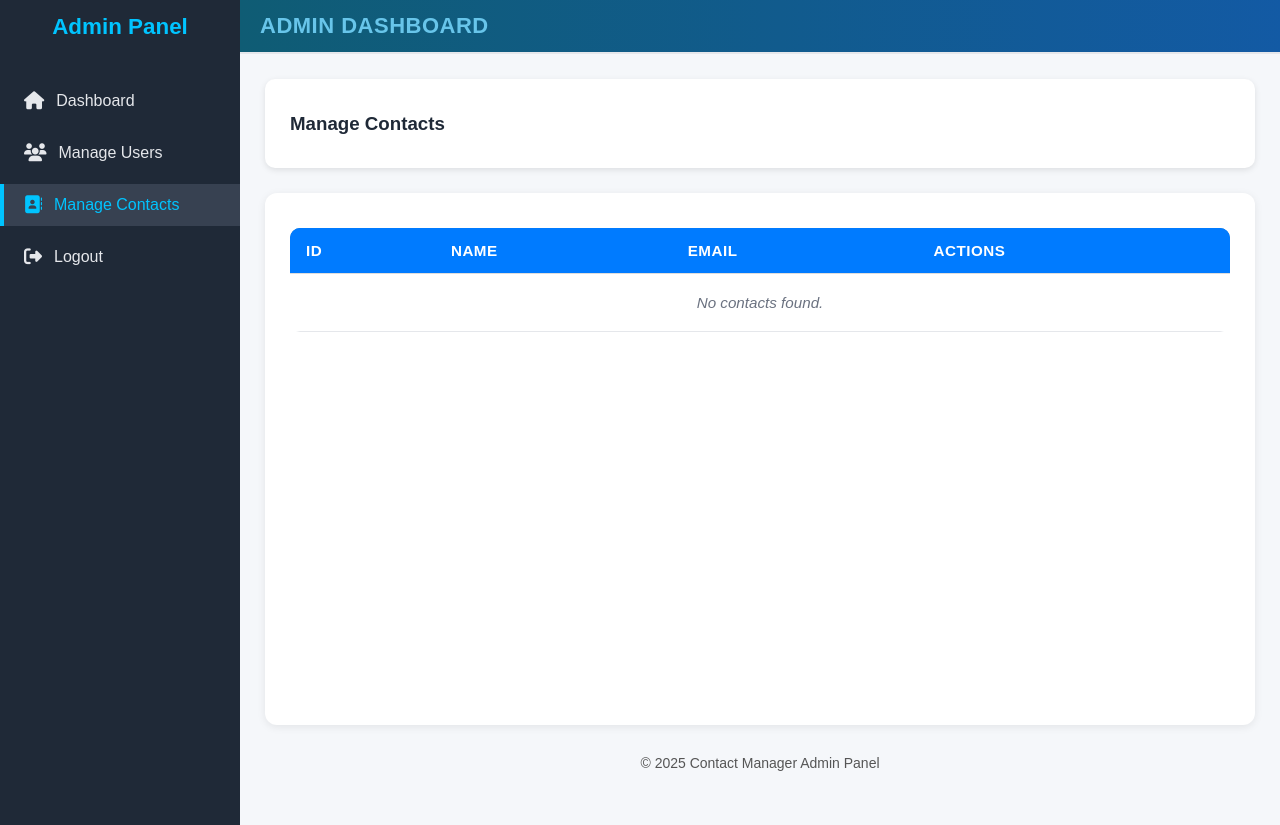
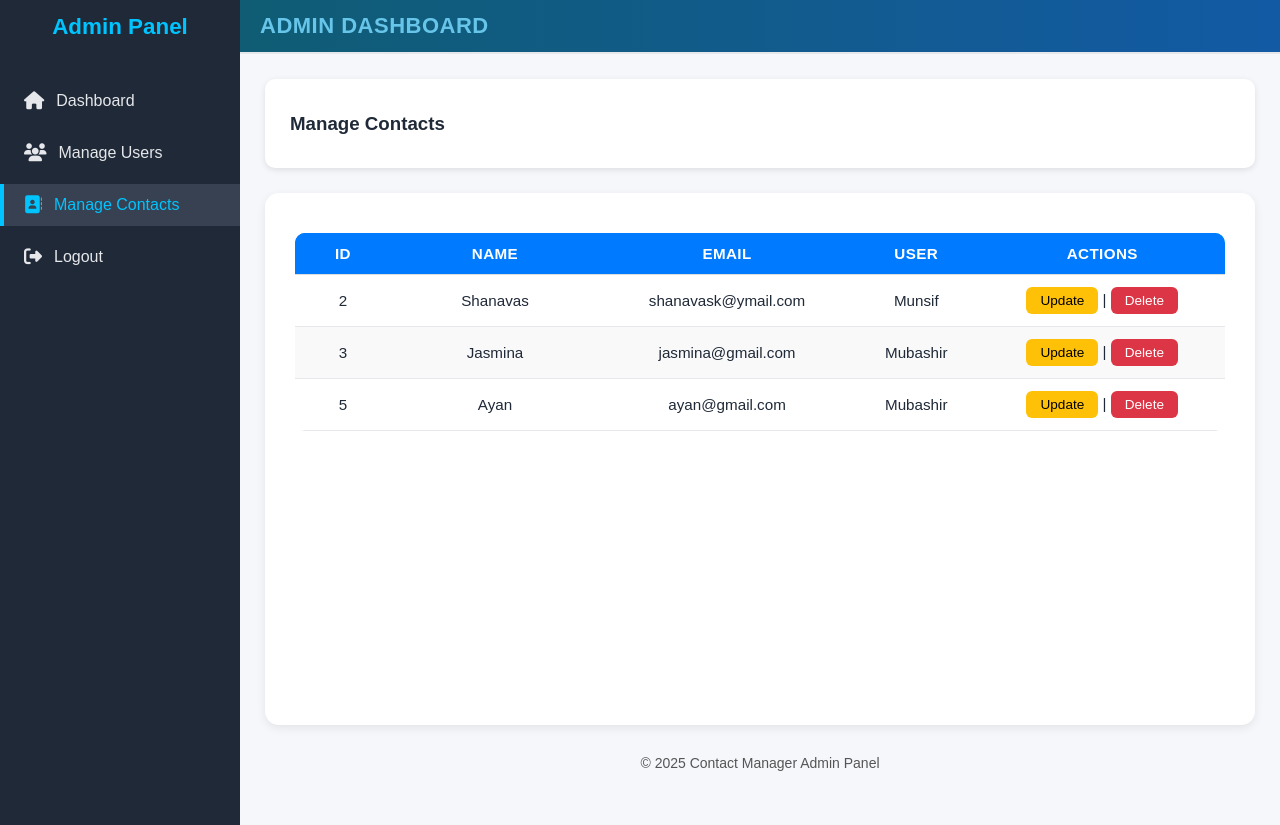
Before and after one commit to Muhsinakp123/Contact-Manager, a Django app: page /admin_contacts/ in a window 1280 px wide. Run offline with Django 5.2, Linux system fonts and the light colour scheme; a user stored in the database is signed in; data comes from the database, SQL or seed files in the repository; both versions use the stored data as it was after the commit; some libraries are stand-ins or nearby versions.

Commit message:
'fourth'

```diff
--- a/contact_manager/CM_app/static/css/admin.css
+++ b/contact_manager/CM_app/static/css/admin.css
@@ -3,19 +3,15 @@
   font-size: 22px;
   font-weight: 600;
   color: #68c5ea;
-  margin: 0 0 25px 0;              /* remove top and side gaps */
+  margin: 0 0 25px 0;
   text-transform: uppercase;
   letter-spacing: 0.5px;
   background: linear-gradient(90deg, #0f5c74, #135aa6);
-
-  /* 👇 make it stretch full width */
-  width: calc(100% + 50px);        /* extends beyond .main-content padding */
-  margin-left: -25px;              /* pull to touch sidebar */
-  padding: 13px 20px;              /* re-add inner spacing for text */
-  border-bottom: 2px solid #e5e7eb; /* subtle separator line */
+  width: calc(100% + 50px);
+  margin-left: -25px;
+  padding: 13px 20px;
+  border-bottom: 2px solid #e5e7eb;
 }
-
-
 
 /* ===== Layout ===== */
 .dashboard-container {
@@ -23,8 +19,8 @@
   min-height: 100vh;
   background-color: #f5f7fa;
   font-family: "Poppins", sans-serif;
-  width: 100vw;             /* full viewport width */
-  overflow: hidden;         /* remove scrollbars from flex container */
+  width: 100vw;
+  overflow: hidden;
 }
 
 /* ===== Sidebar ===== */
@@ -84,9 +80,9 @@
 .main-content {
   flex-grow: 1;
   padding: 25px;
-  min-height: 100vh;         /* Take full screen height */
+  min-height: 100vh;
   display: flex;
-  flex-direction: column;    /* Stack content vertically */
+  flex-direction: column;
 }
 
 /* ===== Topbar ===== */
@@ -177,93 +173,195 @@
   text-align: center;
   color: #6b7280;
   font-size: 0.9rem;
-  margin-top: auto;          /* Pushes footer to the bottom */
+  margin-top: auto;
   padding: 15px 0;
 }
 
+/* ============================
+   Manage Users & Contacts Page
+===============================*/
 
-
-
-/* contact and users lists */
-
-/* ===== Admin Table Section ===== */
+/* Section Container */
 .table-section {
   background: #ffffff;
-  border-radius: 12px;
-  padding: 25px;
-  box-shadow: 0 2px 8px rgba(0, 0, 0, 0.08);
+  border-radius: 14px;
+  padding: 25px 30px;
+  box-shadow: 0 3px 10px rgba(0, 0, 0, 0.08);
   flex-grow: 1;
+  transition: all 0.3s ease;
 }
 
-/* ===== Table Style ===== */
+.table-section:hover {
+  box-shadow: 0 4px 14px rgba(0, 0, 0, 0.12);
+}
+
+/* Admin Table */
 .admin-table {
   width: 100%;
   border-collapse: collapse;
-  margin-top: 10px;
+  margin-top: 15px;
   font-size: 0.95rem;
   border-radius: 10px;
   overflow: hidden;
 }
 
-/* ===== Table Header ===== */
+/* Table Header */
 .admin-table thead {
-  background-color: #1f78c9;
+  background: linear-gradient(90deg, #1f78c9, #00b4d8);
   color: #fff;
   text-transform: uppercase;
 }
 
 .admin-table th {
-  padding: 14px 16px;
+  padding: 13px 16px;
   text-align: left;
   font-weight: 600;
-  letter-spacing: 0.5px;
+  letter-spacing: 0.4px;
+  vertical-align: middle;
 }
 
-/* ===== Table Body ===== */
+/* Table Body */
 .admin-table td {
-  padding: 12px 16px;
+  padding: 13px 16px;
   border-bottom: 1px solid #e5e7eb;
   color: #1f2937;
+  vertical-align: middle;
 }
 
-/* ===== Hover Effect ===== */
+/* Hover Row */
+.admin-table tbody tr {
+  transition: background-color 0.2s ease, transform 0.1s ease;
+}
+
 .admin-table tbody tr:hover {
   background-color: #f9fafb;
-  transition: background 0.2s ease;
+  transform: scale(1.01);
 }
 
-/* ===== Empty State ===== */
+/* Empty State */
 .admin-table td[colspan] {
   text-align: center;
   color: #6b7280;
   font-style: italic;
-  padding: 20px 0;
+  padding: 25px 0;
 }
 
-/* ===== Action Buttons ===== */
-.admin-table td button,
-.admin-table td a {
+/* Buttons */
+.btn-update,
+.btn-delete {
   display: inline-block;
-  background-color: #1f78c9;
-  color: #fff;
-  padding: 6px 12px;
+  padding: 6px 14px;
   border-radius: 6px;
   font-size: 0.85rem;
+  font-weight: 500;
   text-decoration: none;
-  margin-right: 5px;
-  transition: background-color 0.2s ease;
+  transition: all 0.25s ease;
+  color: #fff;
 }
 
-.admin-table td button:hover,
-.admin-table td a:hover {
-  background-color: #135aa6;
+/* Update Button - Orange */
+.btn-update {
+  background-color: #f59e0b;
 }
 
-/* ===== Delete Button ===== */
-.admin-table td .delete-btn {
-  background-color: #dc2626;
+.btn-update:hover {
+  background-color: #d97706;
+  transform: translateY(-2px);
 }
 
-.admin-table td .delete-btn:hover {
-  background-color: #b91c1c;
+/* Delete Button - Red */
+.btn-delete {
+  background-color: #ef4444;
 }
+
+.btn-delete:hover {
+  background-color: #dc2626;
+  transform: translateY(-2px);
+}
+
+/* Action Cell */
+.admin-table td:last-child {
+  text-align: center;
+  white-space: nowrap;
+}
+
+
+/* === Final Table Alignment Fix === */
+.admin-table {
+  width: 100%;
+  border-collapse: collapse; /* ensures cells share borders */
+  table-layout: fixed;       /* keeps columns equal and aligned */
+}
+
+.admin-table th,
+.admin-table td {
+  padding: 12px 16px;
+  text-align: center;
+  vertical-align: middle;
+  word-wrap: break-word;
+}
+
+/* Remove any weird extra spacing */
+.admin-table thead tr {
+  height: auto;
+}
+
+.admin-table tbody tr td:first-child,
+.admin-table thead tr th:first-child {
+  padding-left: 18px; /* keeps first column perfectly aligned */
+}
+
+/* === Column Width Adjustment === */
+.admin-table th:first-child,
+.admin-table td:first-child {
+  width: 60px;               /* make ID column compact */
+  text-align: center;        /* keep IDs nicely centered */
+}
+
+.admin-table th:nth-child(2),
+.admin-table td:nth-child(2) {
+  width: 180px;              /* example: Name column slightly wider */
+}
+
+/* Adjust if you want tighter spacing overall */
+.admin-table {
+  table-layout: auto;        /* allow flexible column sizing again */
+}
+
+
+/* Responsive Table */
+@media (max-width: 768px) {
+  .admin-table thead {
+    display: none;
+  }
+
+  .admin-table,
+  .admin-table tbody,
+  .admin-table tr,
+  .admin-table td {
+    display: block;
+    width: 100%;
+  }
+
+  .admin-table tr {
+    margin-bottom: 15px;
+    border-radius: 10px;
+    background-color: #fff;
+    box-shadow: 0 2px 6px rgba(0,0,0,0.08);
+    padding: 10px;
+  }
+
+  .admin-table td {
+    border-bottom: none;
+    display: flex;
+    justify-content: space-between;
+    padding: 10px;
+    font-size: 0.9rem;
+  }
+
+  .admin-table td::before {
+    content: attr(data-label);
+    font-weight: 600;
+    color: #374151;
+  }
+}
--- a/contact_manager/CM_app/templates/admin dashboard/contact_list.html
+++ b/contact_manager/CM_app/templates/admin dashboard/contact_list.html
@@ -29,6 +29,7 @@
             <th>ID</th>
             <th>Name</th>
             <th>Email</th>
+            <th>User</th>
             <th>Actions</th>
           </tr>
         </thead>
@@ -38,12 +39,14 @@
     <td>{{ contact.id }}</td>
     <td>{{ contact.name }}</td>
     <td>{{ contact.email }}</td>
-            <td>Update</td><td>Delete</td>
+    <td>{{ contact.owner.username }}</td>
+    <td>
+      <a href="#" class="btn-update">Update</a> |
+      <a href="{% url 'delete_contact_admin' contact.id %}" onclick="return confirm('Delete this contact?')" class="btn-delete">Delete</a>
+    </td>
   </tr>
   {% empty %}
-          <tr>
-            <td colspan="4">No contacts found.</td>
-          </tr>
+  <tr><td colspan="5">No contacts found.</td></tr>
   {% endfor %}
 </tbody>
       </table>
--- a/contact_manager/CM_app/urls.py
+++ b/contact_manager/CM_app/urls.py
@@ -15,4 +15,13 @@ urlpatterns = [
     path('add_contact/', views.add_contact, name='add_contact'),
     path('update_contact/<int:id>/', views.update_contact, name='update_contact'),
     path('delete_contact/<int:id>/', views.delete_contact, name='delete_contact'),
+
+     # CRUD for admin
+    path('admin_delete_user/<int:id>/', views.delete_user, name='delete_user'),
+    path('admin_delete_contact/<int:id>/', views.delete_contact_admin, name='delete_contact_admin'),
+
+    # User CRUD
+    path('add_contact/', views.add_contact, name='add_contact'),
+    path('update_contact/<int:id>/', views.update_contact, name='update_contact'),
+    path('delete_contact/<int:id>/', views.delete_contact, name='delete_contact'),
 ]
--- a/contact_manager/CM_app/views.py
+++ b/contact_manager/CM_app/views.py
@@ -53,17 +53,44 @@ def User_dashboard(request):
     contacts = Contact.objects.filter(owner=request.user)  # only this user's contacts
     return render(request, 'user dashboard/u_dashboard.html', {'contacts': contacts})
 
+# --- Admin Views ---
 @login_required
 def admin_dashboard(request):
-    return render(request, 'admin dashboard/dashboard.html')
+    total_users = User.objects.count()
+    total_contacts = Contact.objects.count()
+    new_users = User.objects.order_by('-date_joined')[:5]  # Example: show 5 latest
+    return render(request, 'admin dashboard/dashboard.html', {
+        'total_users': total_users,
+        'total_contacts': total_contacts,
+        'new_users': new_users.count()
+    })
+
 
 @login_required
 def admin_users(request):
-    return render(request, 'admin dashboard/users_list.html')
+    users = User.objects.all()
+    return render(request, 'admin dashboard/users_list.html', {'users': users})
+
 
 @login_required
 def admin_contacts(request):
-    return render(request, 'admin dashboard/contact_list.html')
+    contacts = Contact.objects.all()
+    return render(request, 'admin dashboard/contact_list.html', {'contacts': contacts})
+
+
+@login_required
+def delete_user(request, id):
+    user = get_object_or_404(User, id=id)
+    user.delete()
+    return redirect('admin_users')
+
+@login_required
+def delete_contact_admin(request, id):
+    contact = get_object_or_404(Contact, id=id)
+    contact.delete()
+    return redirect('admin_contacts')
+
+
 
 @login_required
 def add_contact(request):
```
Also changed, not shown: contact_manager/CM_app/templates/admin dashboard/users_list.html (+6 -4 lines), contact_manager/db.sqlite3. Lines whose indentation alone changed are shown as unchanged.
